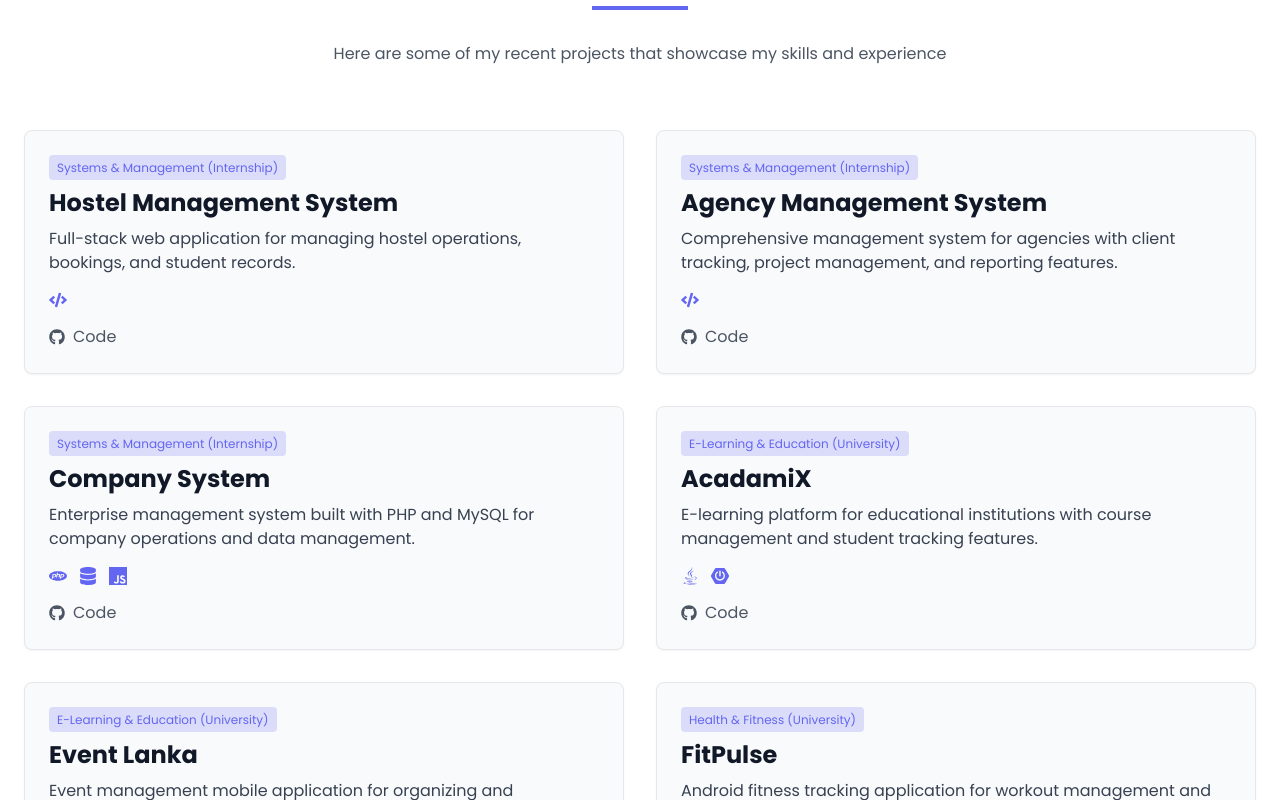
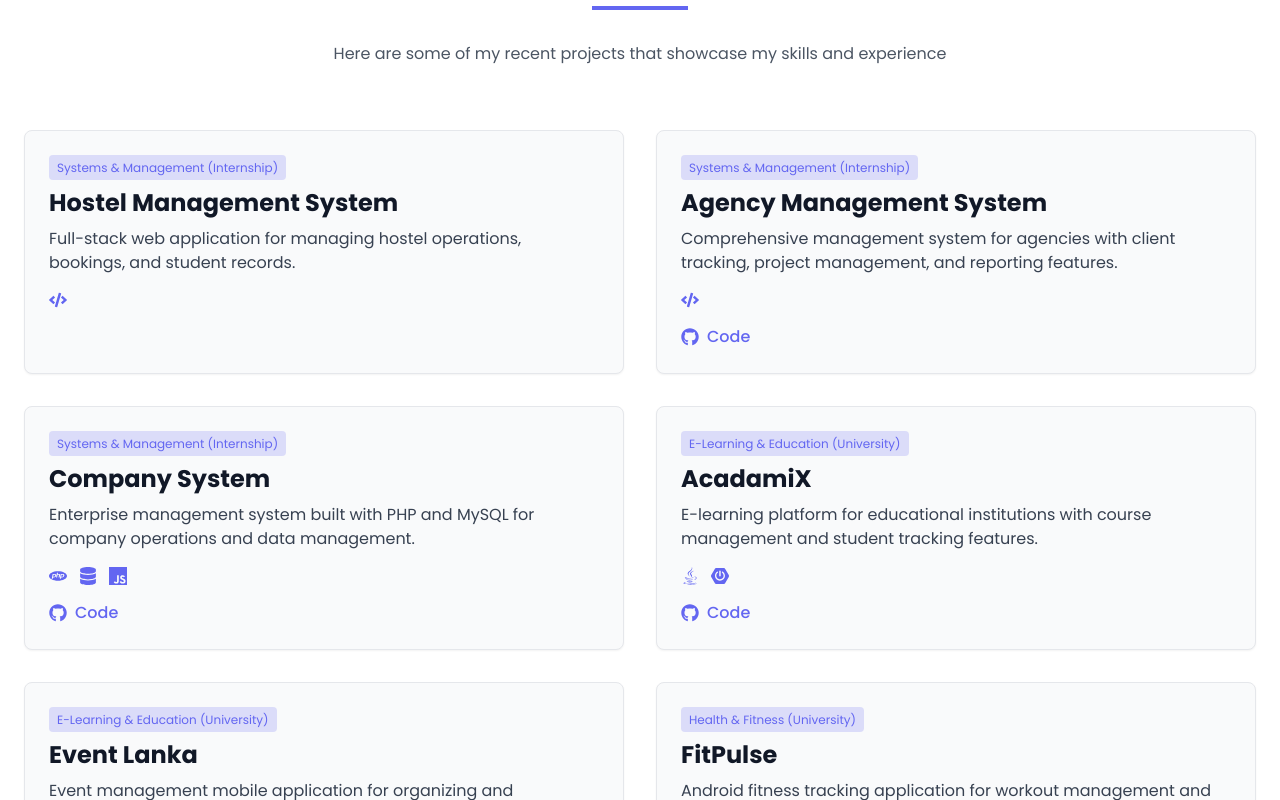
Before and after one commit to thidaswick/Portfolio, a Next.js app: page / in a window 1280 px wide. Shown: the part 3560-4360 px from the top of the page. Built offline with nearby package versions, Linux system fonts and the light colour scheme.

Commit message:
add project links

```diff
--- a/components/Projects.tsx
+++ b/components/Projects.tsx
@@ -12,7 +12,7 @@ export default function Projects() {
       tech: ['MERN Stack'],
       techIcons: [FaCode],
       category: 'Systems & Management (Internship)',
-      github: '#',
+      github: null,
       demo: '#',
     },
     {
@@ -21,7 +21,7 @@ export default function Projects() {
       tech: ['MERN Stack'],
       techIcons: [FaCode],
       category: 'Systems & Management (Internship)',
-      github: '#',
+      github: 'https://github.com/thidaswick/AgencySystem.git',
       demo: '#',
     },
     {
@@ -30,7 +30,7 @@ export default function Projects() {
       tech: ['PHP', 'MySQL', 'JavaScript'],
       techIcons: [SiPhp, FaDatabase, SiJavascript],
       category: 'Systems & Management (Internship)',
-      github: '#',
+      github: 'https://github.com/thidaswick/Raxwo-Company-System.git',
       demo: '#',
     },
     {
@@ -39,7 +39,7 @@ export default function Projects() {
       tech: ['Java', 'Spring Boot'],
       techIcons: [FaJava, SiSpringboot],
       category: 'E-Learning & Education (University)',
-      github: '#',
+      github: 'https://github.com/Izu99/paf-skillshare',
       demo: '#',
     },
     {
@@ -66,7 +66,7 @@ export default function Projects() {
       tech: ['MERN', 'Python'],
       techIcons: [FaCode, SiPython],
       category: 'Agriculture & Smart Solutions (University)',
-      github: '#',
+      github: 'https://github.com/thidaswick/Ceylone-Harvest.git',
       demo: '#',
     },
     {
@@ -75,7 +75,7 @@ export default function Projects() {
       tech: ['MERN Stack'],
       techIcons: [FaCode],
       category: 'Store & Business Management (University)',
-      github: '#',
+      github: 'https://github.com/thidaswick/WebProject',
       demo: '#',
     },
     {
@@ -118,17 +118,14 @@ export default function Projects() {
         </motion.div>
 
         <div className="grid sm:grid-cols-2 gap-6 md:gap-8">
-          {projects.map((project, index) => (
-            <motion.div
-              key={project.title}
-              initial={{ opacity: 0, y: 50 }}
-              whileInView={{ opacity: 1, y: 0 }}
-              viewport={{ once: true }}
-              transition={{ delay: index * 0.2, duration: 0.8 }}
-              whileHover={{ y: -10 }}
-              className="bg-gray-50 dark:bg-slate-800 rounded-lg overflow-hidden border border-gray-200 dark:border-slate-700 hover:border-primary dark:hover:border-primary transition-all duration-300 shadow-sm"
-            >
-              <div className="p-4 sm:p-6">
+          {projects.map((project, index) => {
+            const githubUrl =
+              typeof project.github === 'string' && project.github.startsWith('http')
+                ? project.github
+                : null
+
+            const cardInner = (
+              <>
                 <div className="mb-2">
                   <span className="text-xs text-primary bg-primary/20 px-2 py-1 rounded">{project.category}</span>
                 </div>
@@ -142,22 +139,41 @@ export default function Projects() {
                     <span key={techIndex} className="text-primary text-sm font-medium">{tech}</span>
                   ))}
                 </div>
-                <div className="flex space-x-4">
-                  <motion.a
-                    href={project.github}
+                {githubUrl && (
+                  <div className="flex items-center space-x-2 text-primary">
+                    <FaGithub className="text-lg" aria-hidden />
+                    <span className="font-medium">Code</span>
+                  </div>
+                )}
+              </>
+            )
+
+            return (
+              <motion.div
+                key={project.title}
+                initial={{ opacity: 0, y: 50 }}
+                whileInView={{ opacity: 1, y: 0 }}
+                viewport={{ once: true }}
+                transition={{ delay: index * 0.2, duration: 0.8 }}
+                whileHover={{ y: -10 }}
+                className="bg-gray-50 dark:bg-slate-800 rounded-lg overflow-hidden border border-gray-200 dark:border-slate-700 hover:border-primary dark:hover:border-primary transition-all duration-300 shadow-sm"
+              >
+                {githubUrl ? (
+                  <a
+                    href={githubUrl}
                     target="_blank"
                     rel="noopener noreferrer"
-                    whileHover={{ scale: 1.1 }}
-                    whileTap={{ scale: 0.9 }}
-                    className="flex items-center space-x-2 text-gray-600 dark:text-gray-400 hover:text-primary dark:hover:text-primary transition-colors"
+                    className="block p-4 sm:p-6 text-left no-underline rounded-lg outline-offset-2 focus-visible:outline focus-visible:outline-2 focus-visible:outline-primary"
+                    aria-label={`${project.title} — view repository on GitHub`}
                   >
-                    <FaGithub />
-                    <span>Code</span>
-                  </motion.a>
-                </div>
-              </div>
-            </motion.div>
-          ))}
+                    {cardInner}
+                  </a>
+                ) : (
+                  <div className="p-4 sm:p-6">{cardInner}</div>
+                )}
+              </motion.div>
+            )
+          })}
         </div>
       </div>
     </section>
```
